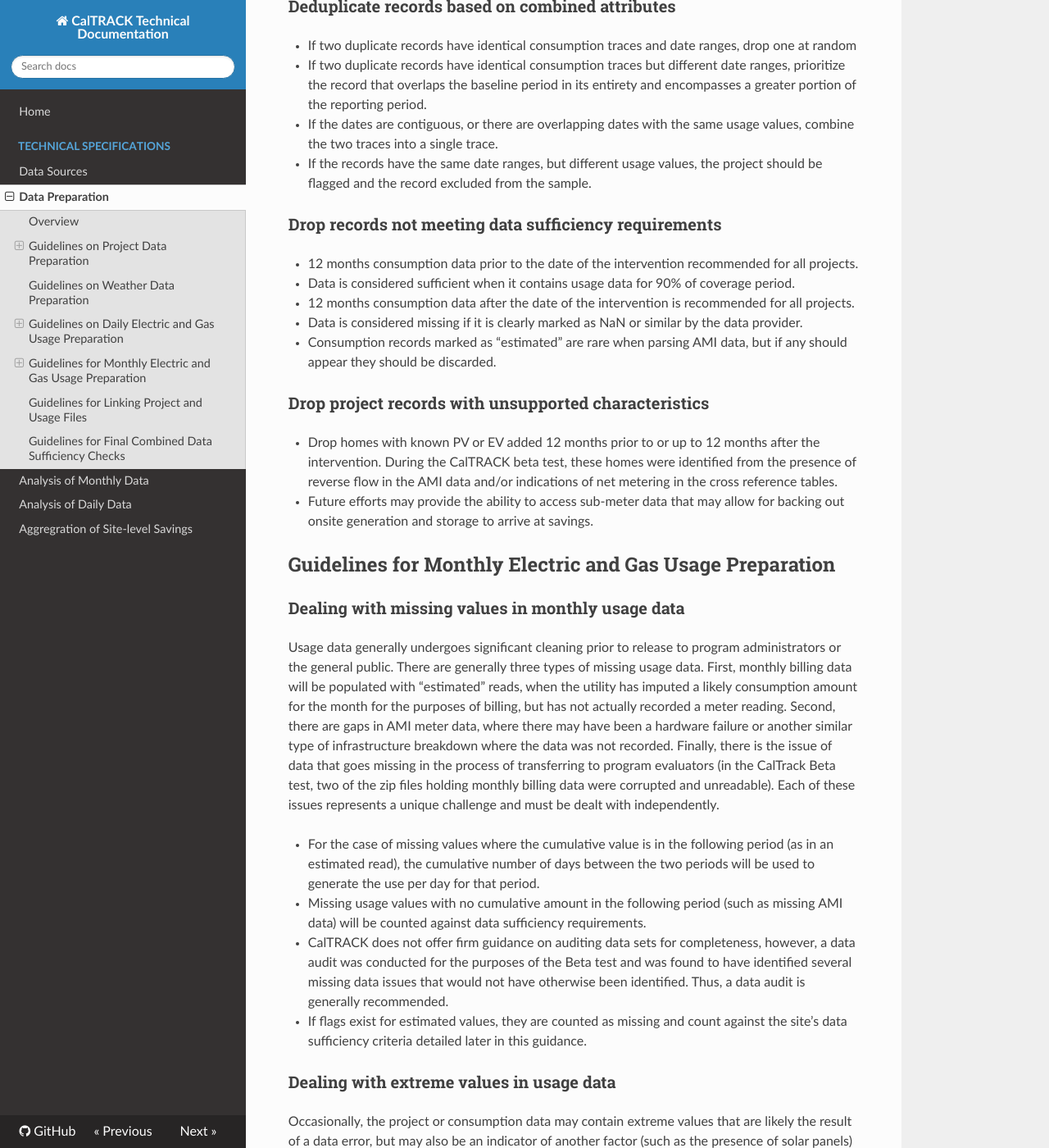
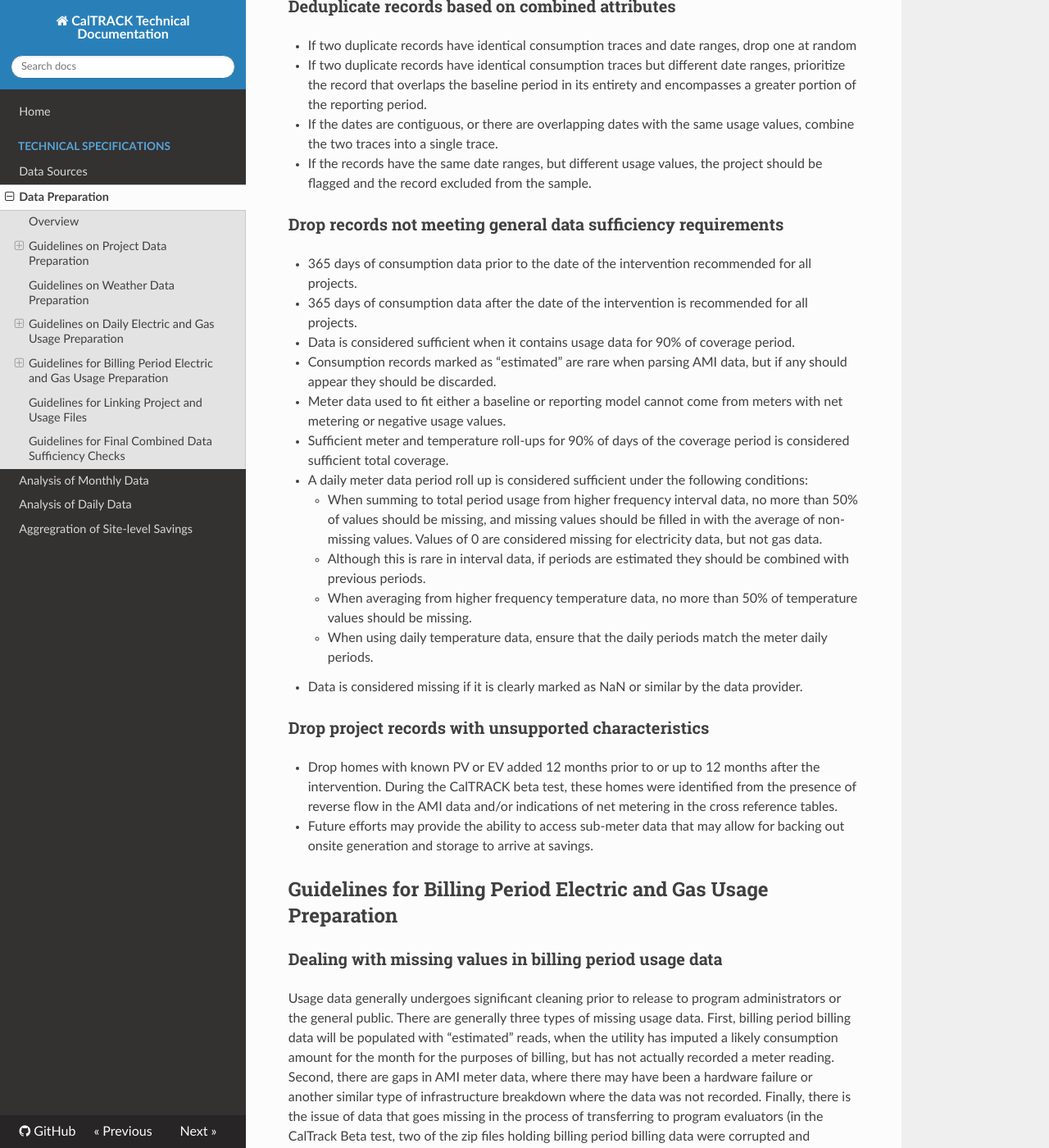
Before and after one commit to openeemeter/caltrack, an MkDocs documentation site: the page built from docs/v1.0/data-prep/README.md, in a window 1280 px wide and 1400 px high, scrolled down 2392 px. Shown: the whole window at 82% size. Built offline with MkDocs 1.6.1, drawn with Linux system fonts in a browser that asks for light colours; nearby versions of some CDN libraries; old or Windows-style settings are respelled for this version of MkDocs; some of the changed text lies outside the part shown.

Commit message:
Update README.md

```diff
--- a/docs/v1.0/data-prep/README.md
+++ b/docs/v1.0/data-prep/README.md
@@ -1,6 +1,6 @@
 Data Preparation for CalTRACK Methods
 ===
-CalTRACK employs the following processes when preparing weather, project, and daily/hourly/monthly consumption data for performing the analysis specified in the CalTRACK v1.0 methods.
+CalTRACK employs the following processes when preparing weather, project, and daily/hourly/billing period consumption data for performing the analysis specified in the CalTRACK v2.0 methods.
 
 Overview
 ---
@@ -59,24 +59,31 @@ Unmatched data should be excluded from analysis.
 * If the dates are contiguous, or there are overlapping dates with the same usage values, combine the two traces into a single trace.
 * If the records have the same date ranges, but different usage values, the project should be flagged and the record excluded from the sample.
 
-### Drop records not meeting data sufficiency requirements
+### Drop records not meeting general data sufficiency requirements
 
-* 12 months consumption data prior to the date of the intervention recommended for all projects.
+* 365 days of consumption data prior to the date of the intervention recommended for all projects.
+* 365 days of consumption data after the date of the intervention is recommended for all projects.
 * Data is considered sufficient when it contains usage data for 90% of coverage period.
-* 12 months consumption data after the date of the intervention is recommended for all projects.
+* Consumption records marked as “estimated” are rare when parsing AMI data, but if any should appear they should be discarded.
+* Meter data used to fit either a baseline or reporting model cannot come from meters with net metering or negative usage      values.
+* Sufficient meter and temperature roll-ups for 90% of days of the coverage period is considered sufficient total coverage.
+* A daily meter data period roll up is considered sufficient under the following conditions:
+    * When summing to total period usage from higher frequency interval data, no more than 50% of values should be missing, and        missing values should be filled in with the average of non-missing values. Values of 0 are considered missing for                  electricity data, but not gas data.
+    * Although this is rare in interval data, if periods are estimated they should be combined with previous periods.
+    * When averaging from higher frequency temperature data, no more than 50% of temperature values should be missing.
+    * When using daily temperature data, ensure that the daily periods match the meter daily periods.
 * Data is considered missing if it is clearly marked as NaN or similar by the data provider.
-* Consumption records marked as “estimated” are rare when parsing AMI data, but if any should appear they should be discarded.
 
 ### Drop project records with unsupported characteristics
 
 * Drop homes with known PV or EV added 12 months prior to or up to 12 months after the intervention. During the CalTRACK beta test, these homes were identified from the presence of reverse flow in the AMI data and/or indications of net metering in the cross reference tables.
 * Future efforts may provide the ability to access sub-meter data that may allow for backing out onsite generation and storage to arrive at savings.
 
-Guidelines for Monthly Electric and Gas Usage Preparation
+Guidelines for Billing Period Electric and Gas Usage Preparation
 ---
-### Dealing with missing values in monthly usage data
+### Dealing with missing values in billing period usage data
 
-Usage data generally undergoes significant cleaning prior to release to program administrators or the general public. There are generally three types of missing usage data. First, monthly billing data will be populated with “estimated” reads, when the utility has imputed a likely consumption amount for the month for the purposes of billing, but has not actually recorded a meter reading. Second, there are gaps in AMI meter data, where there may have been a hardware failure or another similar type of infrastructure breakdown where the data was not recorded. Finally, there is the issue of data that goes missing in the process of transferring to program evaluators (in the CalTrack Beta test, two of the zip files holding monthly billing data were corrupted and unreadable). Each of these issues represents a unique challenge and must be dealt with independently.
+Usage data generally undergoes significant cleaning prior to release to program administrators or the general public. There are generally three types of missing usage data. First, billing period billing data will be populated with “estimated” reads, when the utility has imputed a likely consumption amount for the month for the purposes of billing, but has not actually recorded a meter reading. Second, there are gaps in AMI meter data, where there may have been a hardware failure or another similar type of infrastructure breakdown where the data was not recorded. Finally, there is the issue of data that goes missing in the process of transferring to program evaluators (in the CalTrack Beta test, two of the zip files holding billing period billing data were corrupted and unreadable). Each of these issues represents a unique challenge and must be dealt with independently.
 
 * For the case of missing values where the cumulative value is in the following period (as in an estimated read), the cumulative number of days between the two periods will be used to generate the use per day for that period.
 * Missing usage values with no cumulative amount in the following period (such as missing AMI data) will be counted against data sufficiency requirements.
@@ -87,7 +94,7 @@ Usage data generally undergoes significant cleaning prior to release to program
 
 Occasionally, the project or consumption data may contain extreme values that are likely the result of a data error, but may also be an indicator of another factor (such as the presence of solar panels) and should be handled based on the following guidance:
 
-* Negative values for monthly use should be treated as missing and count against sufficiency criterion. Negative values in monthly data may also be a valid sign of possible solar/net metering and should be flagged for verification.
+* Negative values for billing period use should be treated as missing and count against sufficiency criterion. Negative values in billing period data may also be a valid sign of possible solar/net metering and should be flagged for verification.
 
 ### Deduplicate records based on combined attributes
 
@@ -95,16 +102,24 @@ Occasionally, the project or consumption data may contain extreme values that ar
 * If two duplicate records have identical consumption traces but different date ranges select the more complete record having more dates. If the dates are contiguous, or there are overlapping dates with the same usage values, combine the two traces into a single trace.
 * If the records have the same date ranges, but different usage values, the project should be flagged and the record excluded from the sample.
 
-### Drop records not meeting data sufficiency requirements
+### Drop records not meeting general data sufficiency requirements
 
-Calculating energy efficiency savings requires a sufficient observation period of energy usage prior to and after an intervention. Generally, annualized models require at least 12 months of usage data on each side of an intervention in order to accurately calculate energy savings. Some models may be able to calculate energy savings with fewer than 12 months of data in the reporting period.
+Calculating energy efficiency savings requires a sufficient observation period of energy usage prior to and after an intervention. Generally, annualized models require at least 365 days of usage data on each side of an intervention in order to accurately calculate energy savings.
 
-* 12 complete months pre-retrofit for monthly billing data to qualify for estimation or 24 months with up to 2 missing values from different, non-contiguous months.
-* Total annual savings estimates will require 12 months post-retrofit.
+* 365 days pre-intervention for billing period billing data to qualify for estimation or 730 days with up to 2 missing values from different, non-contiguous billing periods.
+* A data period immediately prior to and not extended into the intervention period is recommended.
+* Total annual savings estimates will require 365 days post-intervention.
+* Meter data used to fit either a baseline or reporting model cannot come from meters with net metering or negative usage values.
+* Sufficient meter and temperature roll-ups for 90% of days of the coverage period is considered sufficient total coverage.
+* A metered data billing period roll up is considered sufficient under the following conditions:
+    * Estimated periods should be combined with previous period.
+    * When averaging from higher frequency temperature data, temperature data must cover 90% of each period.
+    * Off-cycle reads should be combined with previous period reads.
+* Data is considered missing if it is clearly marked by the data provider as NULL, NaN, or similar.
 
 ### Drop project records with unsupported characteristics
 
-* Drop homes with known PV or EV added 12 months prior to or up to 12 months after the intervention. During the CalTRACK beta test, these homes were identified from the presence of reverse flow in the AMI data and/or indications of net metering in the cross reference tables. However, if you only have access to billing data, CalTRACK recommends working with the utility to get flags for accounts that have net metering present so they can be excluded from the analysis.
+* Drop homes with known PV or EV added 365 days prior to or up to 365 days after the intervention. During the CalTRACK beta test, these homes were identified from the presence of reverse flow in the AMI data and/or indications of net metering in the cross reference tables. However, if you only have access to billing data, CalTRACK recommends working with the utility to get flags for accounts that have net metering present so they can be excluded from the analysis.
 * Future efforts may provide the ability to access sub-meter data that may allow for backing out onsite generation and storage to arrive at savings.
 
 Guidelines for Linking Project and Usage Files
@@ -118,7 +133,7 @@ Guidelines for Final Combined Data Sufficiency Checks
 It is recommended that you run a final audit of your data to evaluate the outputs of the data cleaning process. You should be able to match the number of projects eliminated from your analysis at each step listed above. Your final audit will also serve as a useful reference for further data analysis and aggregation.
 
 * Billing periods (the period between bill start date and bill end date in the monthly usage data) with more than 10% missing days of weather data will be thrown out and count against the required number of billing period observations.
-* Any projects with fewer than 12 months pre and 12 months post are not included in the analysis.
+* Any projects with fewer than 365 days pre and 365 days post are not included in the analysis.
 
 Detailed Data Preparation Instructions
 ===
@@ -164,9 +179,9 @@ The CalTRACK data preparations guidelines for daily analysis consist of the foll
 2. Project Data Preparation
 3. 15 Minute Electric Use Preparation
 4. Hourly Electric Use Preparation
-5. Monthly Electric Use Preparation
+5. Billing Period Electric Use Preparation
 6. Daily Gas Use Preparation
-7. Monthly Gas Use Preparation
+7. Billing Period Gas Use Preparation
 8. Linking Projects to Usage/Trace Data
 
 File List
@@ -362,7 +377,7 @@ Optionally, between step 3 and 4 you could split the file into multiple CSVs to
 
 This step should yield 161,755,296 trace records and 8,778 traces.
 
-Monthly Electric Use Preparation
+Billing Period Electric Use Preparation
 ---
 The following files are cleaned and formatted in this section:
 
@@ -460,7 +475,7 @@ For each file in the list above, perform the following:
 4. Convert the SAS dates.
 
     1. SAS dates are represented as a number of days since 1960-Jan-01.
-    2. The file has columns named `CDT__1, CDT__2...  CDT__12` for the months of the year (as well as `THM__1, THM__2... THM__12` for the consumption values that correspond to those months). Each of the *CDT__x* dates needs to be converted.
+    2. The file has columns named `CDT__1, CDT__2...  CDT__12` for the billing periods? of the year (as well as `THM__1, THM__2... THM__12` for the consumption values that correspond to those billing periods). Each of the *CDT__x* dates needs to be converted.
 
 5. Format trace records.
 
```
